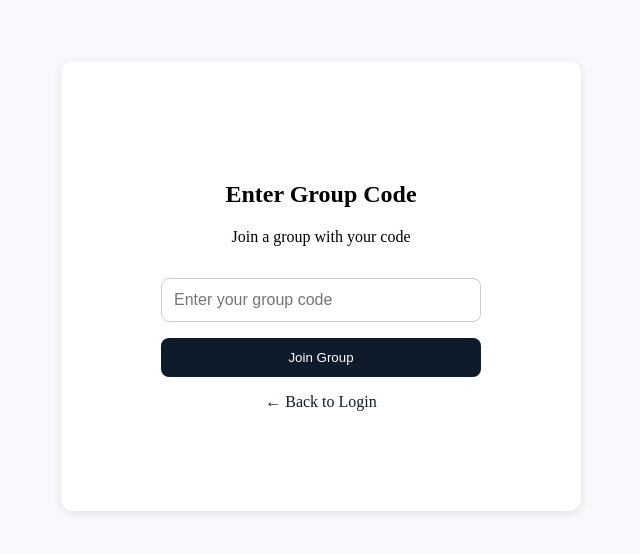
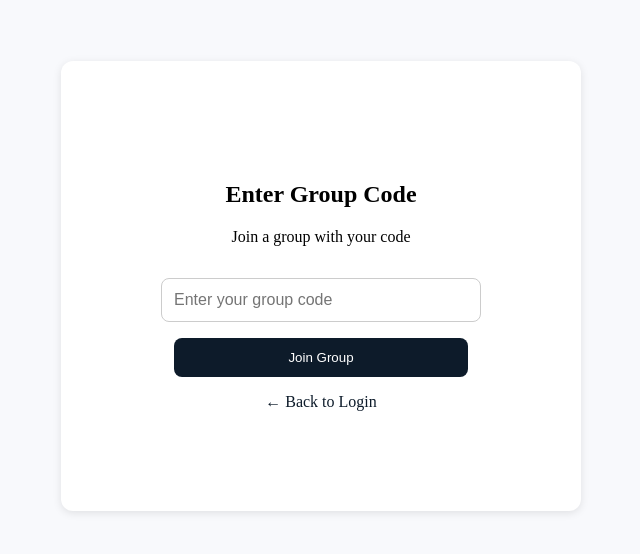
Before and after one commit to Padredilg/Game-Score-Tracker, an Angular app in the folder frontend-angular/: page /join-group in a window 1280 px wide. Shown: the part 122-676 px from the top of the page, without its empty margins (319-959 px from the left). Built offline with nearby package versions, Linux system fonts and the light colour scheme.

Commit message:
Updated input size to be same as button size

```diff
--- a/frontend-angular/src/app/join-group/join-group.component.scss
+++ b/frontend-angular/src/app/join-group/join-group.component.scss
@@ -31,7 +31,7 @@ button {
   padding: 0.75rem 1.5rem;
   border-radius: 8px;
   cursor: pointer;
-  width: 100%;
+  width: 294px;
   transition: background-color 0.2s ease-in-out;
 }
 
```
